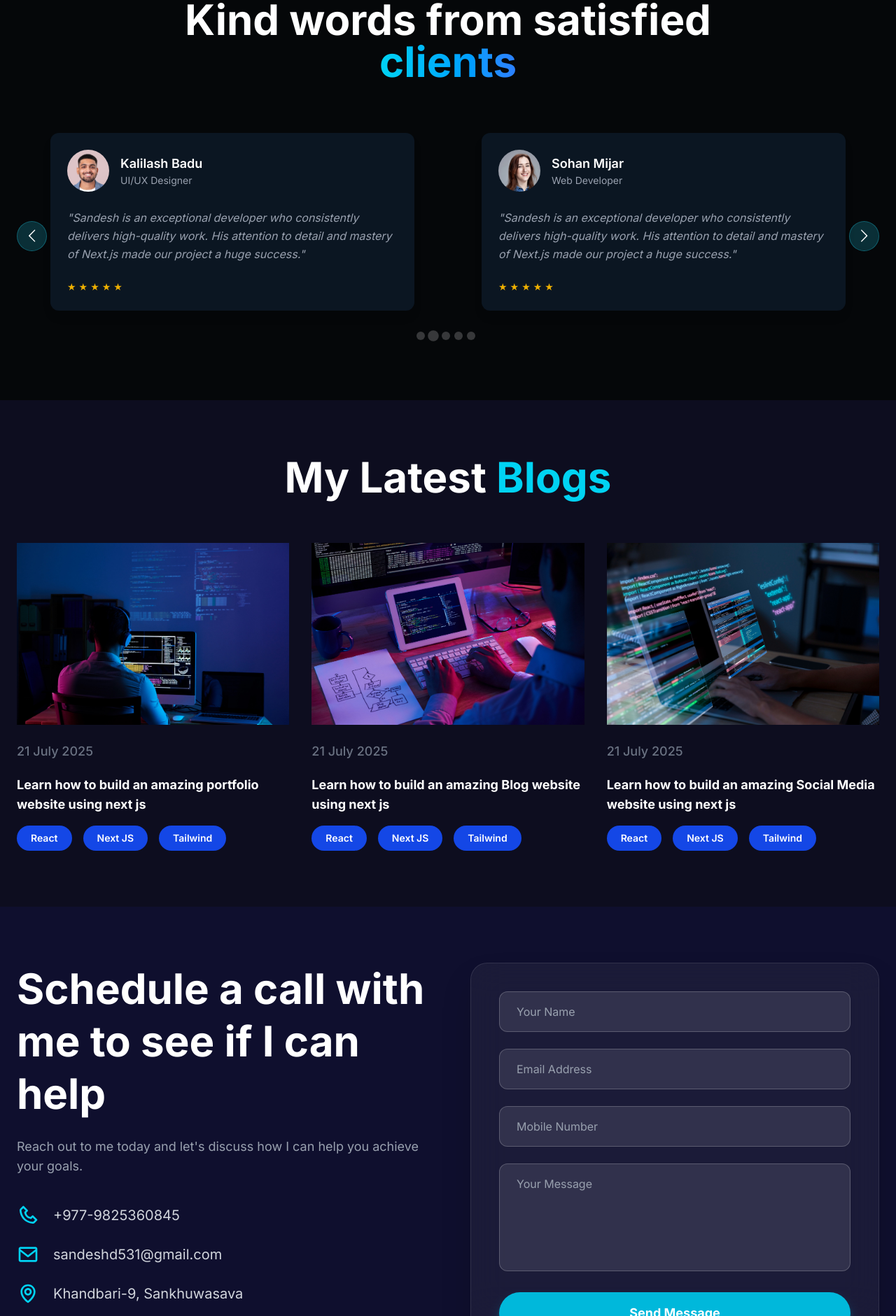
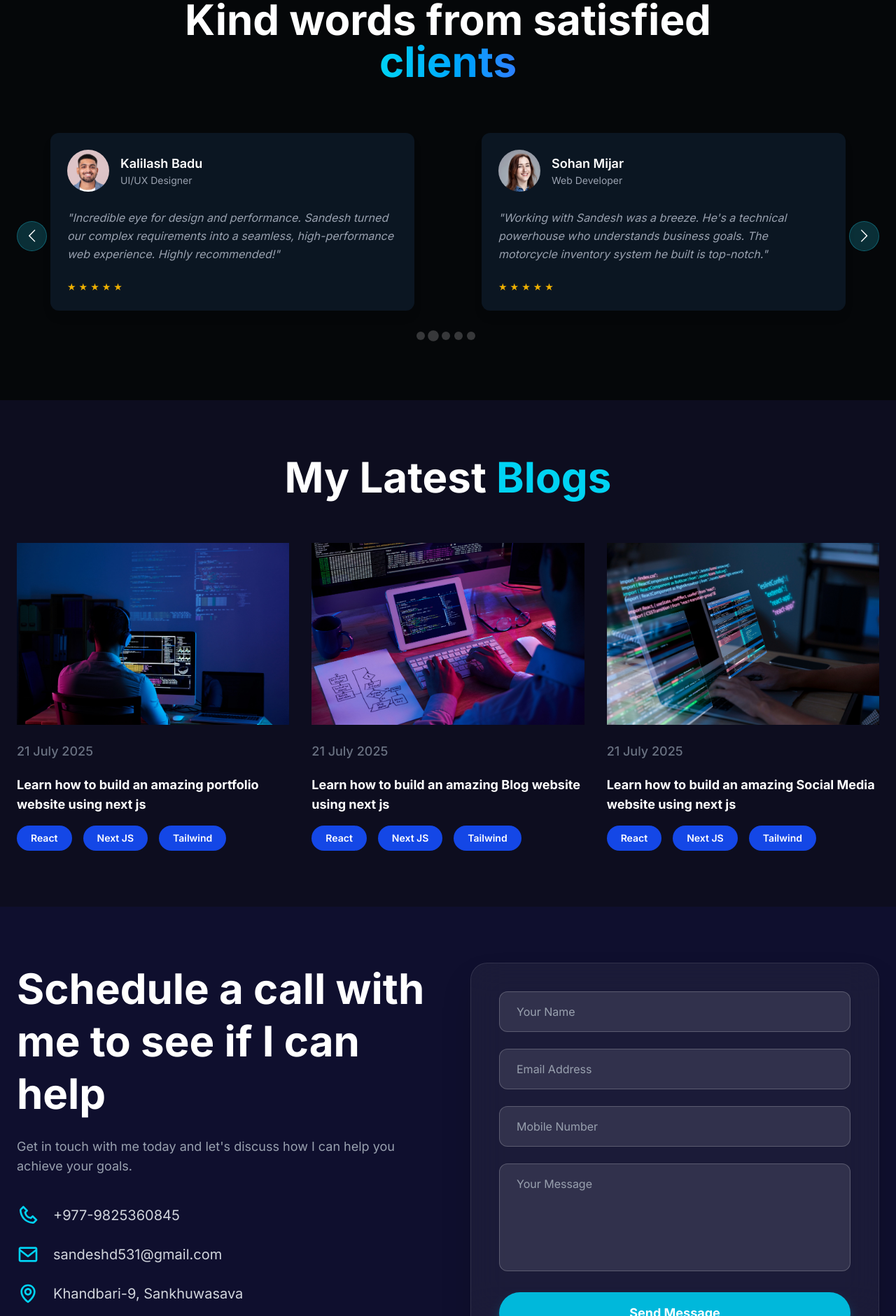
Before and after one commit to nij22370/potfolio, a Next.js app: page / in a window 1280 px wide. Shown: the part 4741-6622 px from the top of the page at 70% size. Built offline with nearby package versions, Linux system fonts and the light colour scheme.

Commit message:
Fix linting errors and use review prop

```diff
--- a/components/Home/ClientReview/ClientReview.tsx
+++ b/components/Home/ClientReview/ClientReview.tsx
@@ -3,7 +3,6 @@ import React from "react";
 import Carousel from "react-multi-carousel";
 import "react-multi-carousel/lib/styles.css";
 import ClientReviewCard from "./ClientReviewCard";
-import Image from "next/image";
 
 const responsive = {
   desktop: {
--- a/components/Home/ClientReview/ClientReviewCard.tsx
+++ b/components/Home/ClientReview/ClientReviewCard.tsx
@@ -27,7 +27,7 @@ const ClientReviewCard = ({ image, name, role, review }: ClientReviewCardProps)
       </div>
 
       <p className="mt-6 text-gray-400 italic leading-relaxed">
-        &quot;Sandesh is an exceptional developer who consistently delivers high-quality work. His attention to detail and mastery of Next.js made our project a huge success.&quot;
+        &quot;{review}&quot;
       </p>
 
       <div className="flex items-center gap-1 mt-6">
--- a/components/Home/Contact/Contact.tsx
+++ b/components/Home/Contact/Contact.tsx
@@ -20,7 +20,7 @@ export default function Contact() {
                 me to see if I can help
               </h1>
               <p className="text-gray-400 text-lg mt-6">
-                Reach out to me today and let's discuss how I can help you
+                Get in touch with me today and let&apos;s discuss how I can help you
                 achieve your goals.
               </p>
             </div>
--- a/components/Home/Hero/Hero.jsx
+++ b/components/Home/Hero/Hero.jsx
@@ -78,7 +78,7 @@ const Hero = () => {
           data-aos-once="true"
           className="mt-8 text-sm px-2 text-center sm:text-2xl font-medium flex flex-wrap justify-center gap-2 items-center"
         >
-          <span>Hi! I'm Sandesh — A specialized</span>
+          <span>Hi! I&apos;m Sandesh — A specialized</span>
           <span className="text-cyan-400 font-bold border-b-2 border-cyan-400/30">
             <Typewriter
               options={{
--- a/components/Home/Home.tsx
+++ b/components/Home/Home.tsx
@@ -8,8 +8,6 @@ import Skills from "./Skills/Skills";
 import ClientReview from "./ClientReview/ClientReview";
 import Blog from "./Blog/Blog";
 import Contact from "./Contact/Contact";
-import Footer from "./Footer/Footer";
-import ScrollToTop from "../Helper/ScrollToTop";
 import AOS from "aos";
 import "aos/dist/aos.css";
 
--- a/components/Home/Skills/Skills.tsx
+++ b/components/Home/Skills/Skills.tsx
@@ -1,7 +1,6 @@
 "use client";
 import React from "react";
 import {
-  SiJavascript,
   SiNextdotjs,
   SiReact,
   SiTailwindcss,
@@ -10,7 +9,6 @@ import {
   SiMongodb,
   SiPostman,
   SiGithub,
-  SiFigma,
 } from "react-icons/si";
 import Tilt from "react-parallax-tilt";
 
--- a/constant/constant.ts
+++ b/constant/constant.ts
@@ -1,4 +1,3 @@
-import { url } from "inspector";
 
 export const NavLinks = [
   {
```
